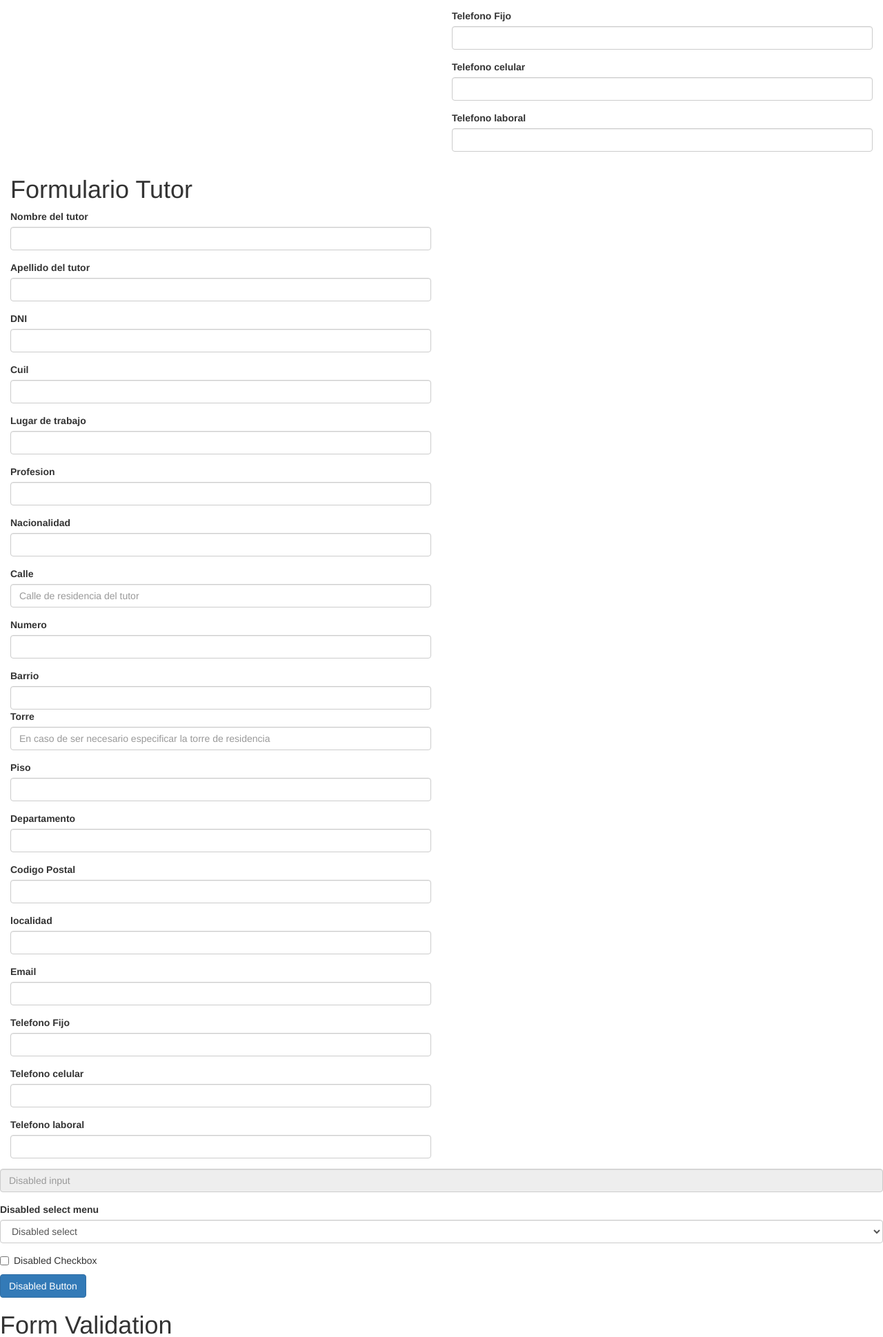
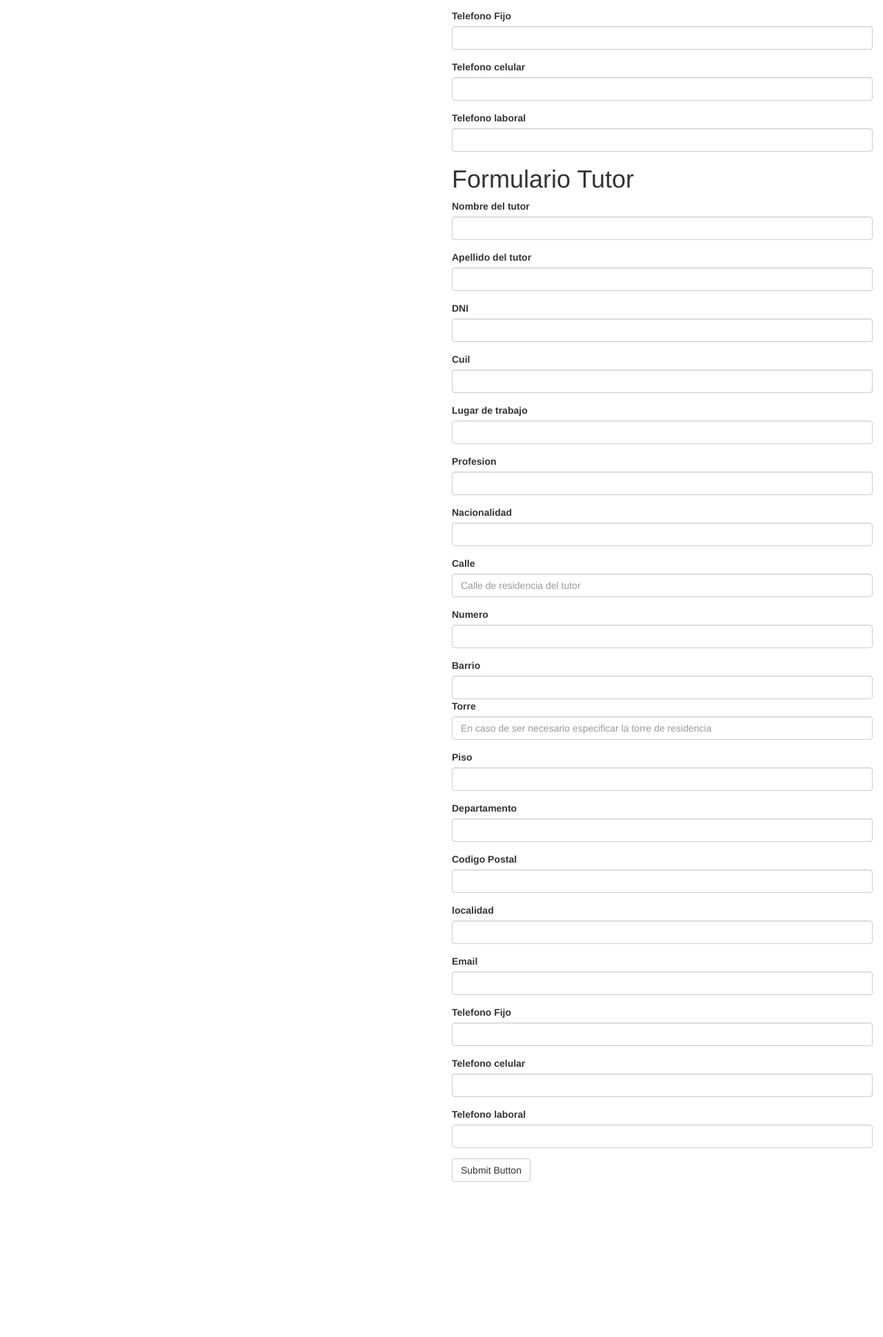
Before and after one commit to JavierCoggiola/Solcito, a Django app: page / in a window 1280 px wide. Shown: the part 2846-4785 px from the top of the page at 69% size. After the commit the page ends 4560 px from the top, so only its background shows below. Run offline with Django 3.2, Linux system fonts and the light colour scheme; some libraries are stand-ins or nearby versions.

Commit message:
merge con nico en matricula

```diff
--- a/Solcito/templates/matricular.html
+++ b/Solcito/templates/matricular.html
@@ -426,9 +426,7 @@
 
 
 
-                                                            </div>
 
-                                 <div class="col-lg-6">
                                     <h1>Formulario Tutor</h1>
 
                                     <form role="form">
@@ -525,7 +523,6 @@
 
 
 
-                                                            </div>
 
 
 
@@ -534,88 +531,11 @@
 
 
 
-                                    <div class="form-group">
-                                        <label for="disabledSelect"></label>
-                                        <input class="form-control" id="disabledInput" type="text" placeholder="Disabled input" disabled>
-                                    </div>
 
-                                    <div class="form-group">
-                                        <label for="disabledSelect">Disabled select menu</label>
-                                        <select id="disabledSelect" class="form-control">
-                                            <option>Disabled select</option>
-                                        </select>
-                                    </div>
-
-                                    <div class="checkbox">
-                                        <label>
-                                            <input type="checkbox">Disabled Checkbox
-                                        </label>
-                                    </div>
-
-                                    <button type="submit" class="btn btn-primary">Disabled Button</button>
-
-
+                                        <button type="submit" id="submit_matricula" class="btn btn-default">Submit Button</button>
+                                        <!-- /.row -->
                                     </form>
-
-                            <h1>Form Validation</h1>
-
-                            <form role="form">
-
-                                <div class="form-group has-success">
-                                    <label class="control-label" for="inputSuccess">Input with success</label>
-                                    <input type="text" class="form-control" id="inputSuccess">
-                                </div>
-
-                                <div class="form-group has-warning">
-                                    <label class="control-label" for="inputWarning">Input with warning</label>
-                                    <input type="text" class="form-control" id="inputWarning">
-                                </div>
-
-                                <div class="form-group has-error">
-                                    <label class="control-label" for="inputError">Input with error</label>
-                                    <input type="text" class="form-control" id="inputError">
-                                </div>
-
                                 </form>
-
-                            <h1>Input Groups</h1>
-
-                            <form role="form">
-
-                                <div class="form-group input-group">
-                                    <span class="input-group-addon">@</span>
-                                    <input type="text" class="form-control" placeholder="Username">
-                                </div>
-
-                                <div class="form-group input-group">
-                                    <input type="text" class="form-control">
-                                    <span class="input-group-addon">.00</span>
-                                </div>
-
-                                <div class="form-group input-group">
-                                    <span class="input-group-addon"><i class="fa fa-eur"></i></span>
-                                    <input type="text" class="form-control" placeholder="Font Awesome Icon">
-                                </div>
-
-                                <div class="form-group input-group">
-                                    <span class="input-group-addon">$</span>
-                                    <input type="text" class="form-control">
-                                    <span class="input-group-addon">.00</span>
-                                </div>
-
-                                <div class="form-group input-group">
-                                    <input type="text" class="form-control">
-                                    <span class="input-group-btn"><button class="btn btn-default" type="button"><i class="fa fa-search"></i></button></span>
-                                </div>
-
-                            </form>
-
-                            <p>For complete documentation, please visit <a href="http://getbootstrap.com/css/#forms">Bootstrap's Form Documentation</a>.</p>
-                            <button type="submit" id="submit_matricula" class="btn btn-default">Submit Button</button>
-                        </div>
-
-                    </div>
-                    <!-- /.row -->
 
                             </div>
                             <!-- /.container-fluid -->
```
Lines whose indentation alone changed are shown as unchanged.
